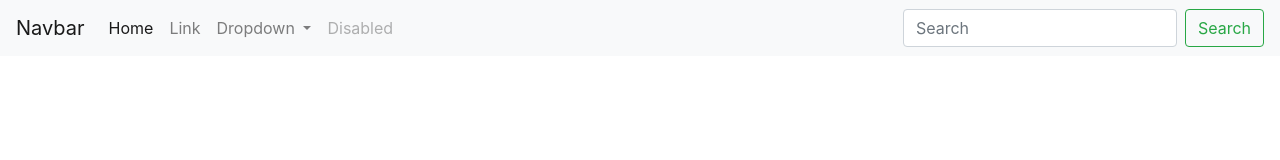
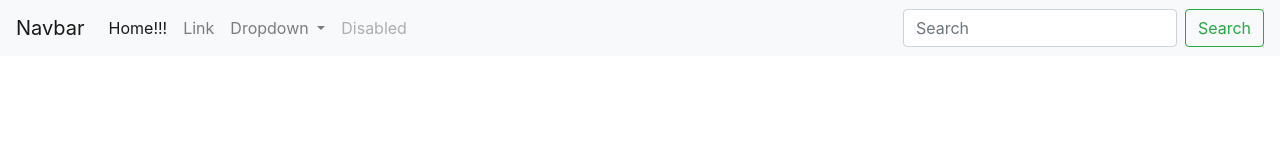
Before and after one commit to RIntegerB2B/BuyerApp, an Angular app: page /Welcome in a window 1280 px wide. Shown: the top 160 px of the page. Built offline with nearby package versions, Linux system fonts and the light colour scheme; no server answers.

Commit message:
Deploy Check

```diff
--- a/src/app/shared/nav-header/nav-header.component.html
+++ b/src/app/shared/nav-header/nav-header.component.html
@@ -7,7 +7,7 @@
   <div class="collapse navbar-collapse" id="navbarSupportedContent">
     <ul class="navbar-nav mr-auto">
       <li class="nav-item active">
-        <a class="nav-link" href="#">Home <span class="sr-only">(current)</span></a>
+        <a class="nav-link" href="#">Home!!! <span class="sr-only">(current)</span></a>
       </li>
       <li class="nav-item">
         <a class="nav-link" href="#">Link</a>
```
